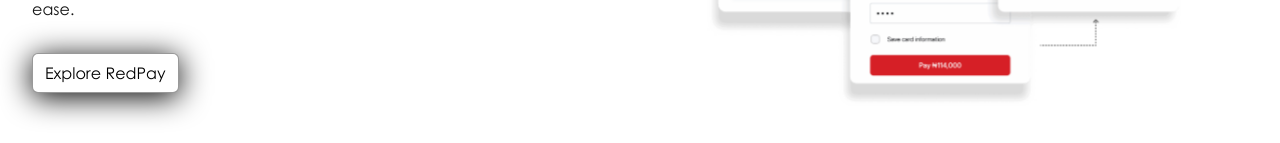
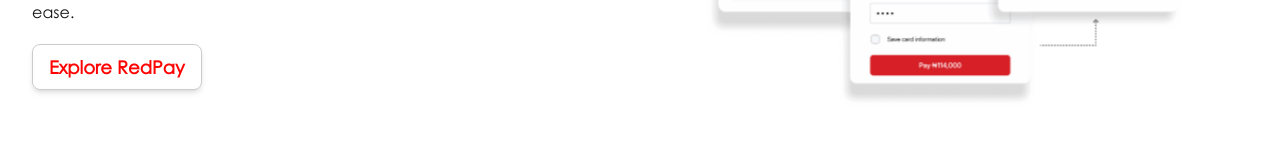
Before and after one commit to Wissenschaftskonig/the-kicksville, a Next.js app: page / in a window 1280 px wide. Shown: the part 489-632 px from the top of the page. Built offline with nearby package versions, Linux system fonts and the light colour scheme; no server answers.

Commit message:
fix: explore redpay

```diff
--- a/src/app/page.tsx
+++ b/src/app/page.tsx
@@ -37,7 +37,7 @@
 							</p>
 							<Link
 								href={"https://redpay.africa/"}
-								className="bg-white text-black border shadow-black border-black/40 h-10 rounded-md flex items-center justify-center w-fit px-3 cursor-pointer shadow-custom hover:shadow-underlay dark:hover:shadow-darkUnderlay transition-all duration-500 ease-in-out text-center group"
+								className="text-lg font-bold -mt-3 shadow-md border border-black/20 w-fit px-4 py-2 rounded-lg text-[#ff0303]"
 							>
 								Explore RedPay
 							</Link>
```
